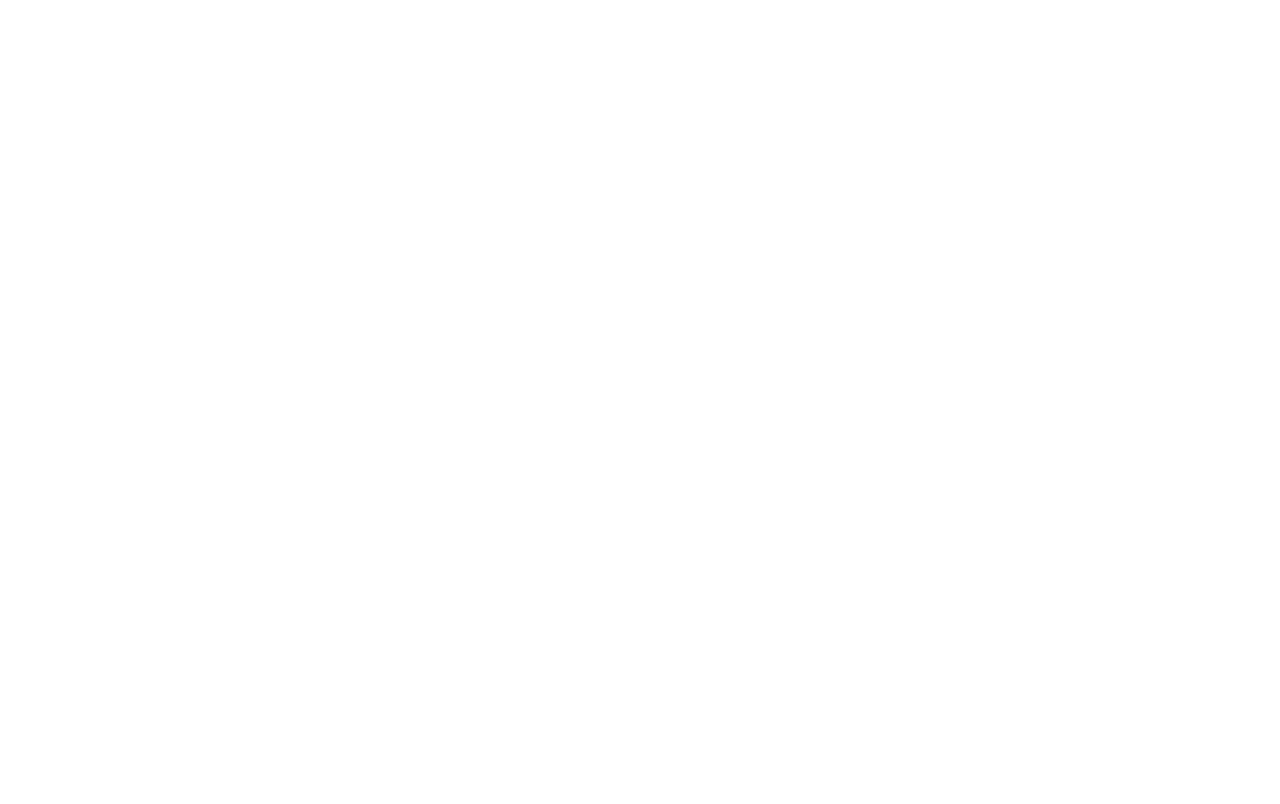
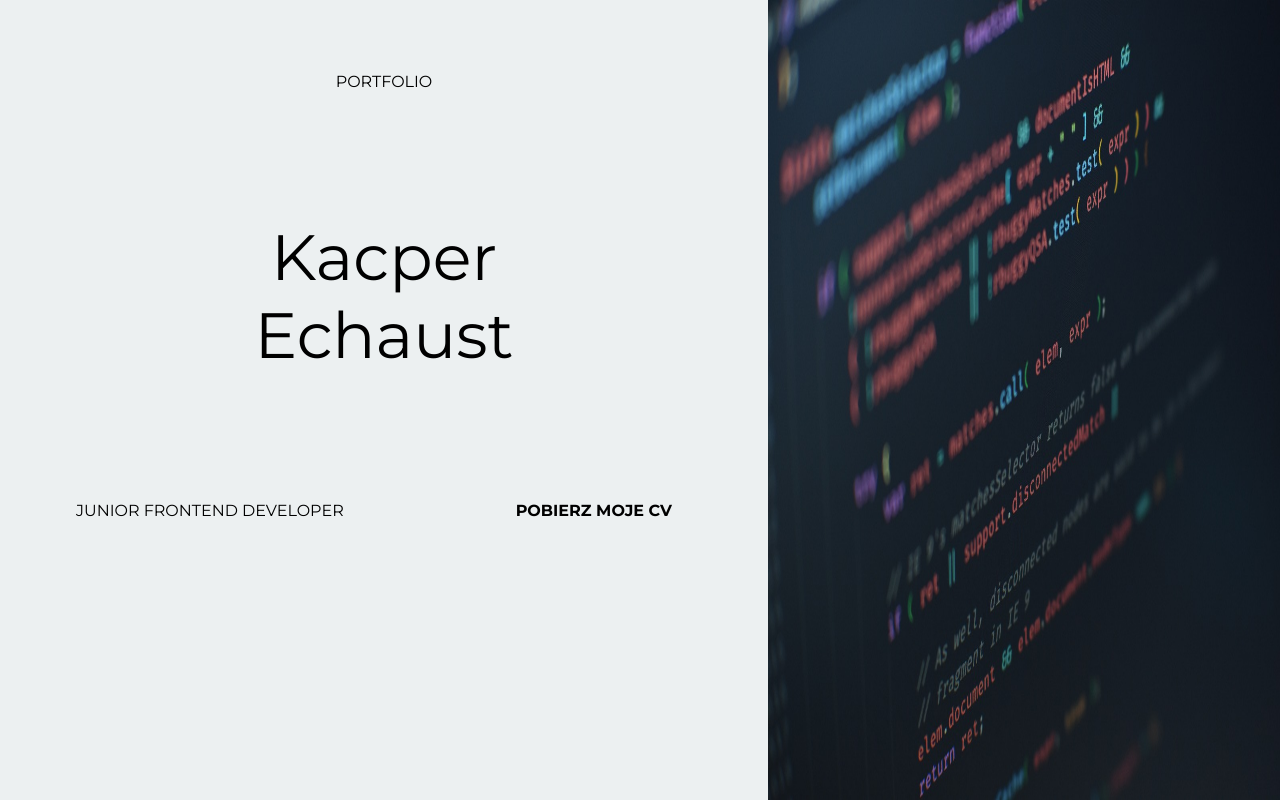
Before and after one commit to kacper-echaust/homepage-cv, a React (Vite) app: page / in a window 1280 px wide. Built offline with nearby package versions, Linux system fonts and the light colour scheme.

Commit message:
create desktop

```diff
--- a/src/App.tsx
+++ b/src/App.tsx
@@ -1,8 +1,11 @@
+import { Header } from './Components/Header/Header'
+
 const App = () => {
-  return (
-    <>
-    </>
-  )
+	return (
+		<>
+			<Header />
+		</>
+	)
 }
 
 export { App }
--- /dev/null
+++ b/src/Components/Header/Header.module.css
@@ -0,0 +1,70 @@
+.header {
+	height: 100vh;
+	background-color: #ecf0f1;
+	font-family: 'Montserrat', sans-serif;
+}
+.header p {
+	text-transform: uppercase;
+}
+.header a {
+	position: relative;
+	height: 100%;
+	padding: 0 20px;
+	text-decoration: none;
+	font-weight: bold;
+	color: black;
+	cursor: pointer;
+}
+.downloadCv {
+	overflow: hidden;
+}
+.downloadCv a::after {
+	content: '';
+	display: block;
+	position: absolute;
+	left: -200px;
+	width: 100%;
+	height: 2px;
+	background-color: black;
+	transition: 0.5s;
+}
+.downloadCv a:hover::after {
+	left: 0;
+}
+
+.container {
+	display: flex;
+	width: 100%;
+	height: 80%;
+}
+.leftSideContainer {
+	display: flex;
+	align-items: center;
+	justify-content: space-around;
+	flex-direction: column;
+	width: 60%;
+}
+.nameContainer {
+	display: flex;
+	flex-direction: column;
+	text-align: center;
+}
+.leftSideContainer .nameContainer p {
+	font-size: 64px;
+	text-transform: none;
+	padding: 0;
+	margin: 0;
+}
+.leftSideContainer div {
+	display: flex;
+	justify-content: space-around;
+	width: 100%;
+	min-height: 100px;
+}
+.rightSideContainer {
+	width: 40%;
+}
+.rightSideContainer img {
+	width: 100%;
+	height: 100vh;
+}
--- /dev/null
+++ b/src/Components/Header/Header.tsx
@@ -0,0 +1,33 @@
+import css from './Header.module.css'
+
+import headerImage from '../../../public/code-5113374_1280.jpg'
+import CV from '../../downloads/CV-Kacper-Echaust.pdf'
+
+const Header = () => {
+	return (
+		<header className={css.header}>
+			<div className={css.container}>
+				<div className={css.leftSideContainer}>
+					<p>portfolio</p>
+					<div className={css.nameContainer}>
+						<p>Kacper</p>
+						<p>Echaust</p>
+					</div>
+					<div>
+						<p>Junior Frontend Developer</p>
+						<p className={css.downloadCv}>
+							<a href='src/downloads/CV-Kacper-Echaust.pdf' download={CV}>
+								Pobierz moje CV
+							</a>
+						</p>
+					</div>
+				</div>
+				<div className={css.rightSideContainer}>
+					<img src={headerImage} alt='right side background image - code' />
+				</div>
+			</div>
+		</header>
+	)
+}
+
+export { Header }
--- a/src/index.css
+++ b/src/index.css
@@ -0,0 +1,5 @@
+@import url('https://fonts.googleapis.com/css2?family=Montserrat:ital,wght@0,100..900;1,100..900&display=swap');
+body{
+  margin: 0;
+  padding: 0;
+}
```
Also changed, not shown: public/code-5113374_1280.jpg (added), 1 other file (tests, documents, lock files or other folders).
